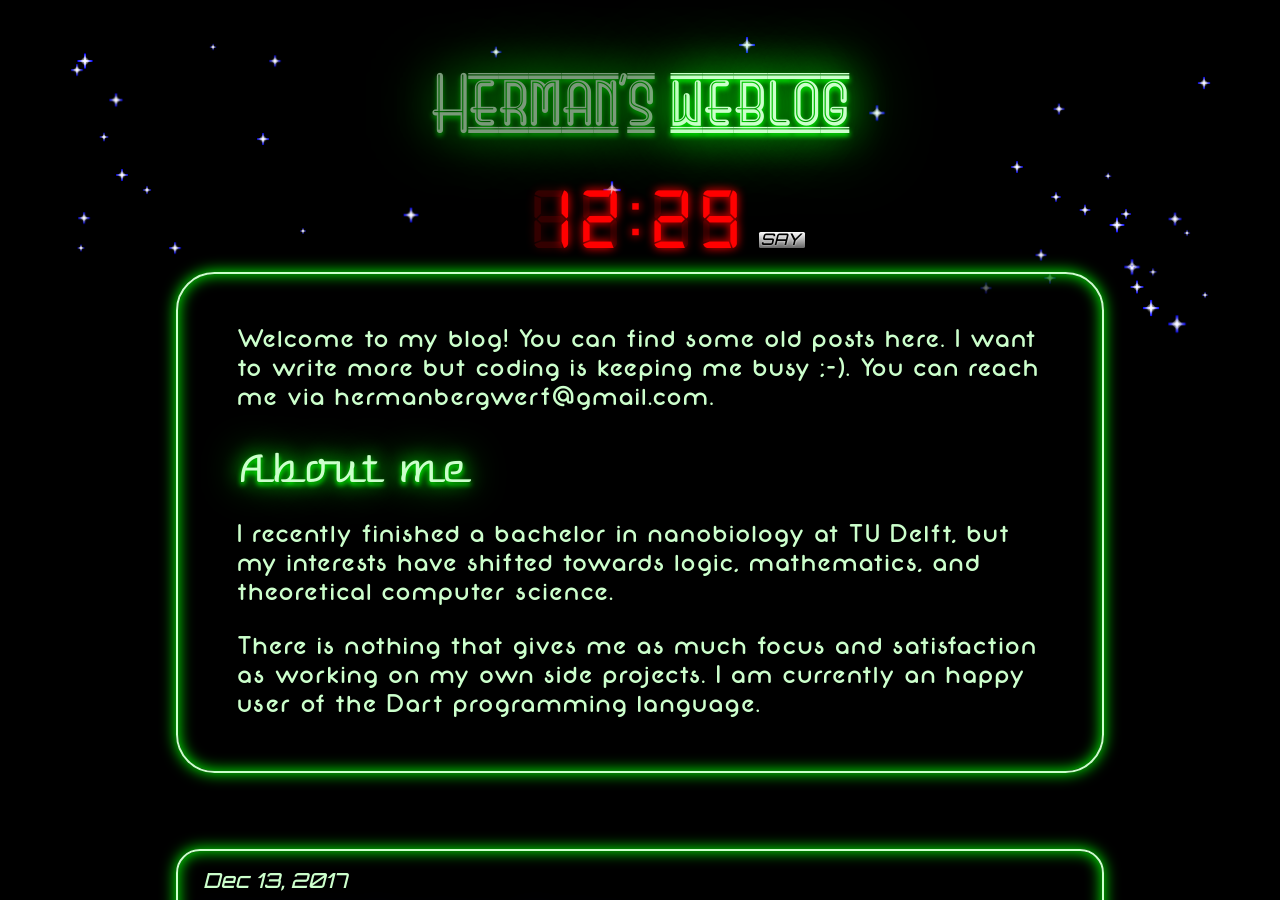
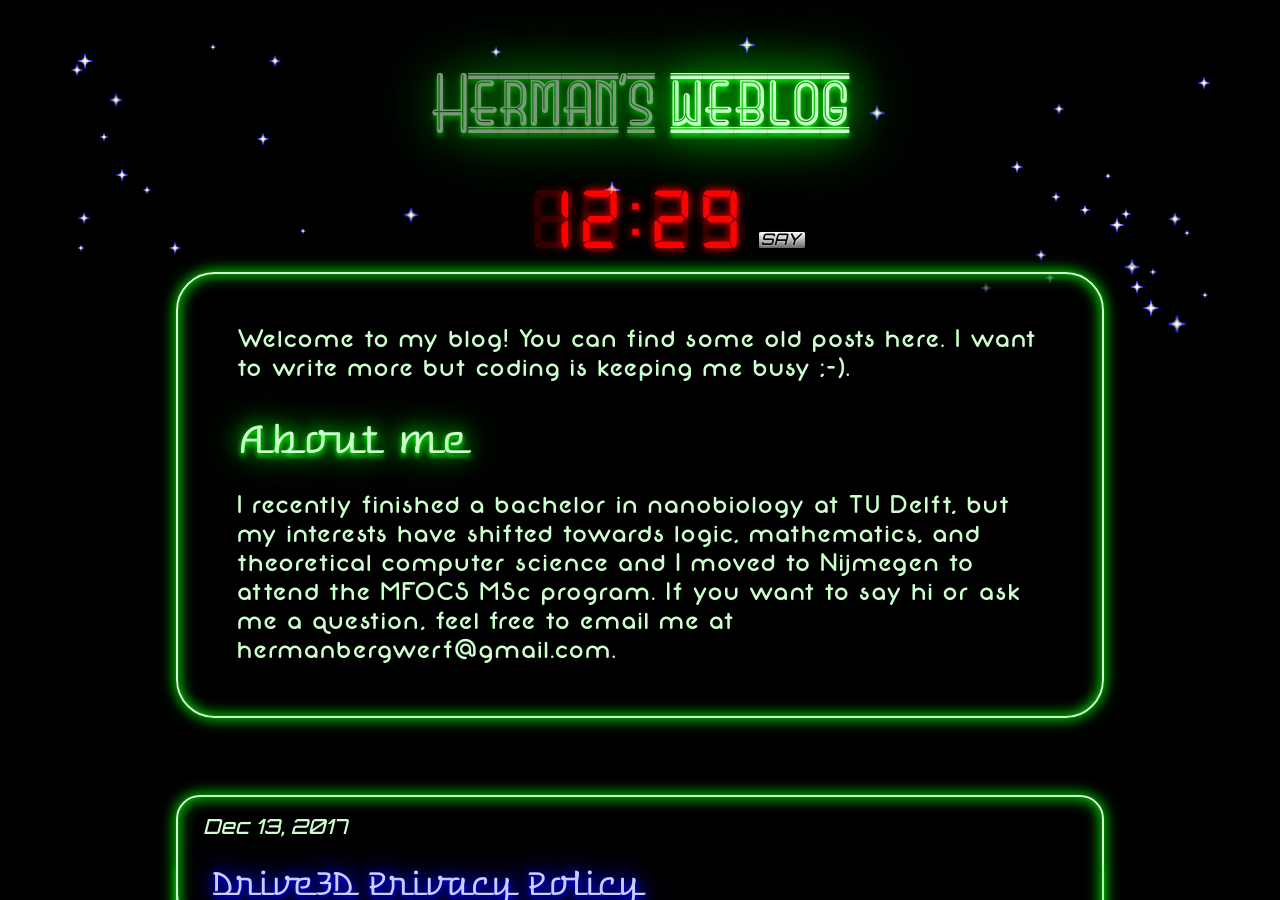
Before and after one commit to bergwerf/retro, a Jekyll site: the page built from index.md, in a window 1280 px wide and 900 px high. Built offline with Jekyll 4.4.1, drawn with Linux system fonts in a browser that asks for light colours.

Commit message:
Update index.md

```diff
--- a/index.md
+++ b/index.md
@@ -3,12 +3,10 @@ layout: home
 title: Herman's weblog
 ---
 Welcome to my blog! You can find some old posts here. I want to write more but
-coding is keeping me busy ;-). You can reach me via hermanbergwerf@gmail.com.
+coding is keeping me busy ;-).
 
 ## About me
 I recently finished a bachelor in nanobiology at TU Delft, but my interests have
-shifted towards logic, mathematics, and theoretical computer science.
-
-There is nothing that gives me as much focus and satisfaction as working on my
-own side projects. I am currently an happy user of the Dart programming
-language.
+shifted towards logic, mathematics, and theoretical computer science and I moved
+to Nijmegen to attend the MFOCS MSc program. If you want to say hi or ask me a
+question, feel free to email me at hermanbergwerf@gmail.com.
```
